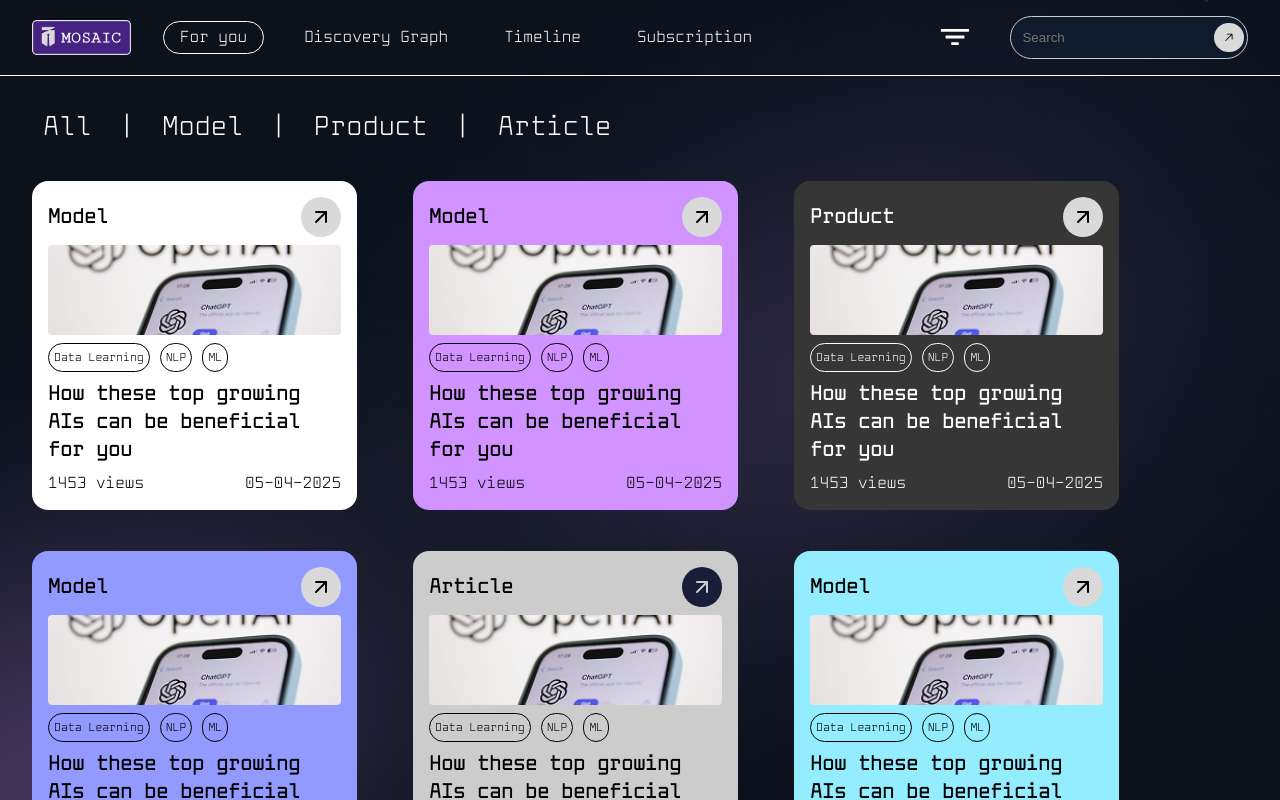
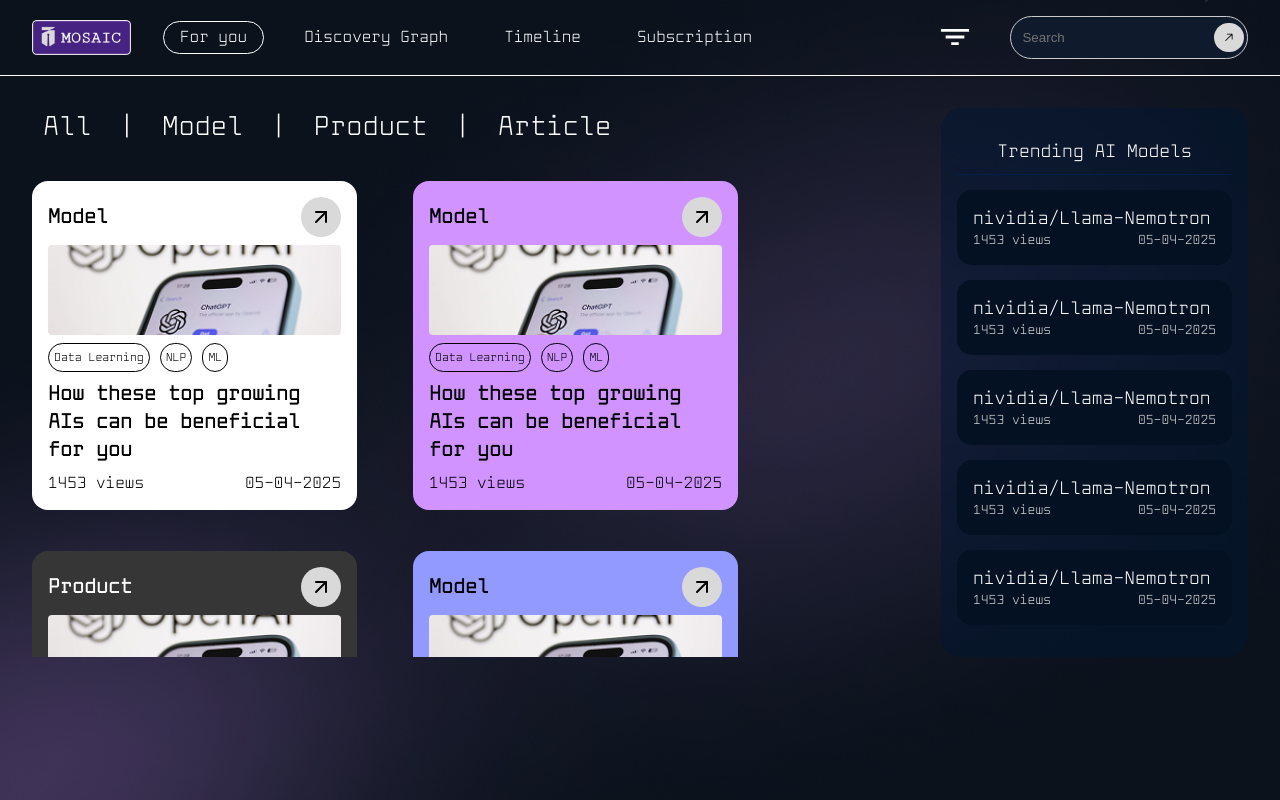
Before and after one commit to MosaicVIT/mosaicWeb, a React (Create React App) app: page /#/foryou in a window 1280 px wide. Shown: the top 800 px of the page. Built offline with nearby package versions, Linux system fonts and the light colour scheme.

Commit message:
added trending ai models sidebar

```diff
--- a/src/components/for-you/for-you.css
+++ b/src/components/for-you/for-you.css
@@ -2,12 +2,27 @@
 	max-width: 100vw;
 	width: auto;
 	min-height: 100vh;
-	height: fit-content;
+	height: 100%;
 	font-family: "Solid Mono";
 	padding: 32px;
 	display: flex;
+	gap: 10px;
+	justify-content: space-between;
+	position: relative;
+}
+
+.for-you-left {
+	display: flex;
 	gap: 35px;
 	flex-direction: column;
+	overflow-y: scroll;
+	height: 549px;
+	max-height: 100%;
+	width: 1300px;
+}
+
+.for-you-left::-webkit-scrollbar {
+	display: none;
 }
 
 .box-container {
@@ -33,3 +48,42 @@
 	border: 1px solid #fff;
 	border-radius: 25px;
 }
+
+.trending-ai-model {
+	width: 343px;
+	height: 549px;
+	max-height: 100%;
+	background-color: #00163280;
+	border-radius: 21px;
+	padding: 16px;
+	display: flex;
+	justify-content: center;
+	flex-direction: column;
+	gap: 15px;
+	color: white;
+}
+
+.trending-title {
+	border-bottom: 1px solid #041e4a;
+	text-align: center;
+	padding-bottom: 10px;
+}
+
+.trending-ai-model p {
+	font-size: 18px;
+}
+
+.trending-card {
+	background-color: #041123;
+	width: 275px;
+	height: 75px;
+	border-radius: 15px;
+	padding: 16px;
+}
+
+.trending-card-footer {
+	font-size: 13px;
+	color: #d6d6d6;
+	display: flex;
+	justify-content: space-between;
+}
--- a/src/components/for-you/for-you.jsx
+++ b/src/components/for-you/for-you.jsx
@@ -12,6 +12,7 @@ const ForYou = () => {
 	};
 	return (
 		<div className="for-you">
+			<div className="for-you-left">
 				<div className="for-you-navigation">
 					<a href="/#/foryou">All</a> |{" "}
 					<a href="/#/foryou/models">Model</a> |{" "}
@@ -81,6 +82,22 @@ const ForYou = () => {
 					})}
 				</div>
 			</div>
+			<div className="trending-ai-model">
+				<p className="trending-title">Trending AI Models</p>
+				{[1, 2, 3, 4, 5].map((value, index) => (
+					<div className="trending-card" key={index}>
+						<p>{"nividia/Llama-Nemotron"}</p>
+						<div className="trending-card-footer">
+							<span className="views">
+								{data?.views}{" "}
+								{data?.views > 1 ? "views" : "view"}
+							</span>
+							<span className="date">{data?.date}</span>
+						</div>
+					</div>
+				))}
+			</div>
+		</div>
 	);
 };
 
```
Lines whose indentation alone changed are shown as unchanged.
